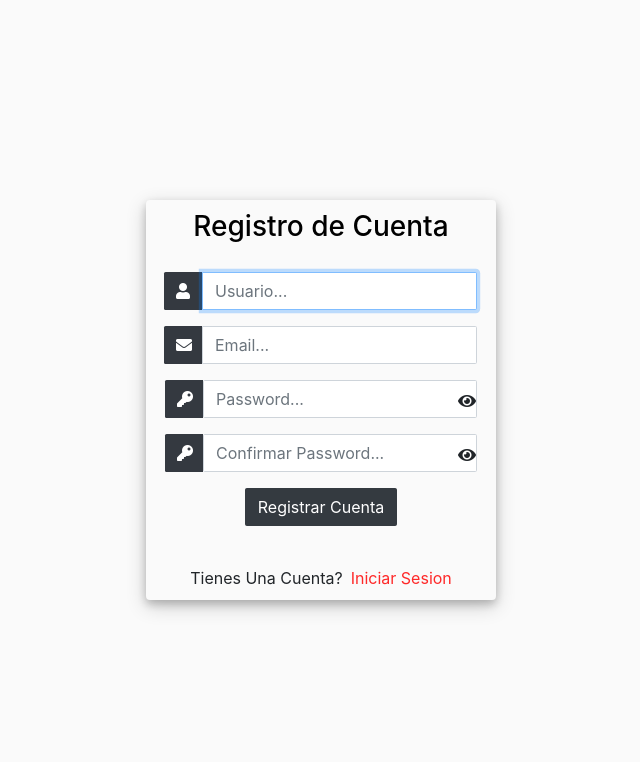
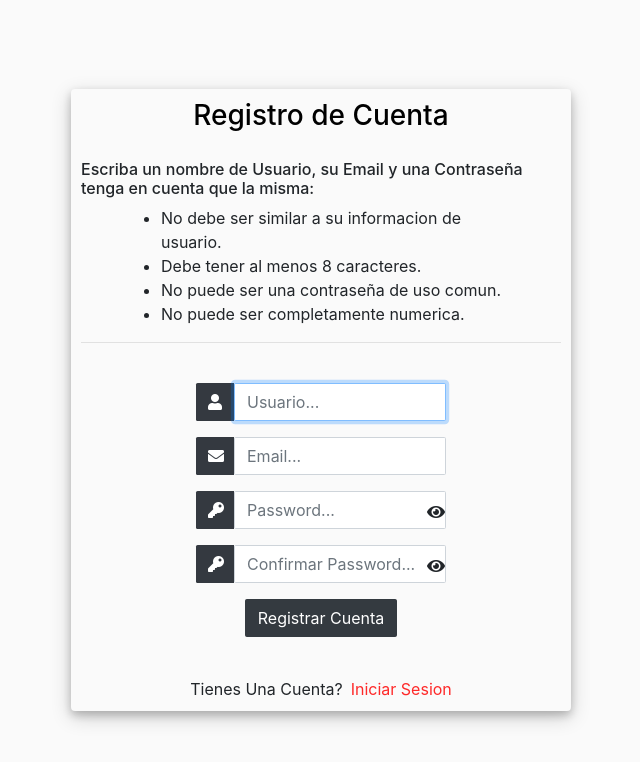
Before and after one commit to mattcocciolo/ecommerce, a Django app: page /register/ in a window 1280 px wide. Shown: the top 762 px of the page, without its empty margins (319-959 px from the left). Run offline with Django 3.2, Linux system fonts and the light colour scheme; some libraries are stand-ins or nearby versions.

Commit message:
Se mejoro el formulario de registro de usuarios

```diff
--- a/ecommerce/static/css/forms.css
+++ b/ecommerce/static/css/forms.css
@@ -107,3 +107,32 @@ a, a:hover{
     background: hsl(0, 0%, 98%);
 
 }
+.user_card_register {
+    width: 500px;
+    margin-top: auto;
+    margin-bottom: auto;
+    background: hsl(0, 0%, 98%);
+    /*background-image: linear-gradient(to right, rgba(255,0,0,0), rgba(255,0,0,1));*/
+    position: relative;
+    display: flex;
+    justify-content: center;
+    flex-direction: column;
+    padding: 10px;
+    box-shadow: 0 4px 8px 0 rgba(0, 0, 0, 0.2), 0 6px 20px 0 rgba(0, 0, 0, 0.19);
+    -webkit-box-shadow: 0 4px 8px 0 rgba(0, 0, 0, 0.2), 0 6px 20px 0 rgba(0, 0, 0, 0.19);
+    -moz-box-shadow: 0 4px 8px 0 rgba(0, 0, 0, 0.2), 0 6px 20px 0 rgba(0, 0, 0, 0.19);
+    border-radius:4px 4px 4px 4px;
+}
+
+.input-group-append {
+    width:250px;
+    height:38px;
+    margin-left: auto;
+    margin-right: auto;
+}
+
+.text-list{
+    width:400px;
+    margin-left: 40px;
+
+}
--- a/ecommerce/store/templates/store/profile_passwd_update.html
+++ b/ecommerce/store/templates/store/profile_passwd_update.html
@@ -37,7 +37,6 @@
                                 <div id="show_hide_password0">
                                     {{form.old_password}}
                                     <span toggle="#password-field" class="fa fa-fw fa-eye field-icon toggle-password"></span>
-
                                 </div>
                             </div>
                         </div>
@@ -59,7 +58,6 @@
                                 <div id="show_hide_password1" class="">
                                     {{form.new_password1}}
                                     <span toggle="#password-field" class="fa fa-fw fa-eye field-icon toggle-password"></span>
-
                                 </div>
                             </div>
                         </div>
--- a/ecommerce/store/templates/store/profile_ship.html
+++ b/ecommerce/store/templates/store/profile_ship.html
@@ -33,7 +33,7 @@
                     {{form.country}}
                 </div>
                 <hr>
-                <input class="btn btn-success" type="submit" value="Actualizar">
+                <input class="btn btn-dark" type="submit" value="Actualizar">
             </form>
         </div>
     </div>
--- a/ecommerce/store/templates/store/register.html
+++ b/ecommerce/store/templates/store/register.html
@@ -12,45 +12,63 @@
 <body>
 	<div class="container h-100">
 		<div class="d-flex justify-content-center h-100">
-			<div class="user_card">
+			<div class="user_card_register">
 				<div class="d-flex justify-content-center">
 					<h3 id="form-title">Registro de Cuenta</h3>
 				</div>
 				<div class="d-flex justify-content-center form_container">
 					<form method="POST" action="">
 						{% csrf_token %}
+						<div class="form-title">
+							<h6>Escriba un nombre de Usuario, su Email y una Contraseña tenga en cuenta que la misma:</h6>
+						</div>
+						<div class="text-list">
+							<ul>
+								<li>No debe ser similar a su informacion de usuario.</li>
+								<li>Debe tener al menos 8 caracteres.</li>
+								<li>No puede ser una contraseña de uso comun.</li>
+								<li>No puede ser completamente numerica.</li>
+							</ul>
+						</div>
+						<hr>
+						<br>
 						<div class="input-group mb-3">
 							<div class="input-group-append">
 								<span class="input-group-text"><i class="fas fa-user"></i></span>
+								{{form.username}}
 							</div>
-							{{form.username}}
 						</div>
 						<div class="input-group mb-3">
 							<div class="input-group-append">
 								<span class="input-group-text"><i class="fas fa-envelope"></i></span>
+								{{form.email}}
 							</div>
-							{{form.email}}
 						</div>
 
-						<div class="input-group mb-3" >
+						<div class="input-group mb-3">
+							<div class="input-group-append">
 								<span class="input-group-text"><i class="fas fa-key"></i></span>
 								<div id="show_hide_password1">
 									{{form.password1}}
-								<span toggle="#password-field" class="fa fa-fw fa-eye field-icon toggle-password"></span>
+									<span toggle="#password-field"
+										  class="fa fa-fw fa-eye field-icon toggle-password"></span>
+								</div>
+							</div>
+						</div>
 
-								</div>
-						</div>
-						<div class="input-group mb-3" >
+						<div class="input-group mb-3">
+							<div class="input-group-append">
 								<span class="input-group-text"><i class="fas fa-key"></i></span>
 								<div id="show_hide_password2">
 									{{form.password2}}
-									<span toggle="#password-field" class="fa fa-fw fa-eye field-icon toggle-password"></span>
+									<span toggle="#password-field"
+										  class="fa fa-fw fa-eye field-icon toggle-password"></span>
 								</div>
+							</div>
 						</div>
-
-				   		<div class="d-flex justify-content-center mt-3 login_container">
-				 			<input class="btn btn-dark" type="submit" value="Registrar Cuenta">
-				   		</div>
+						<div class="d-flex justify-content-center mt-3 login_container">
+							<input class="btn btn-dark" type="submit" value="Registrar Cuenta">
+						</div>
 					</form>
 				</div>
 				{{form.errors}}
```
Also changed, not shown: ecommerce/store/forms.py (+5 -4 lines), ecommerce/store/templates/store/set_profile.html (+4 -4 lines), ecommerce/db.sqlite3.
